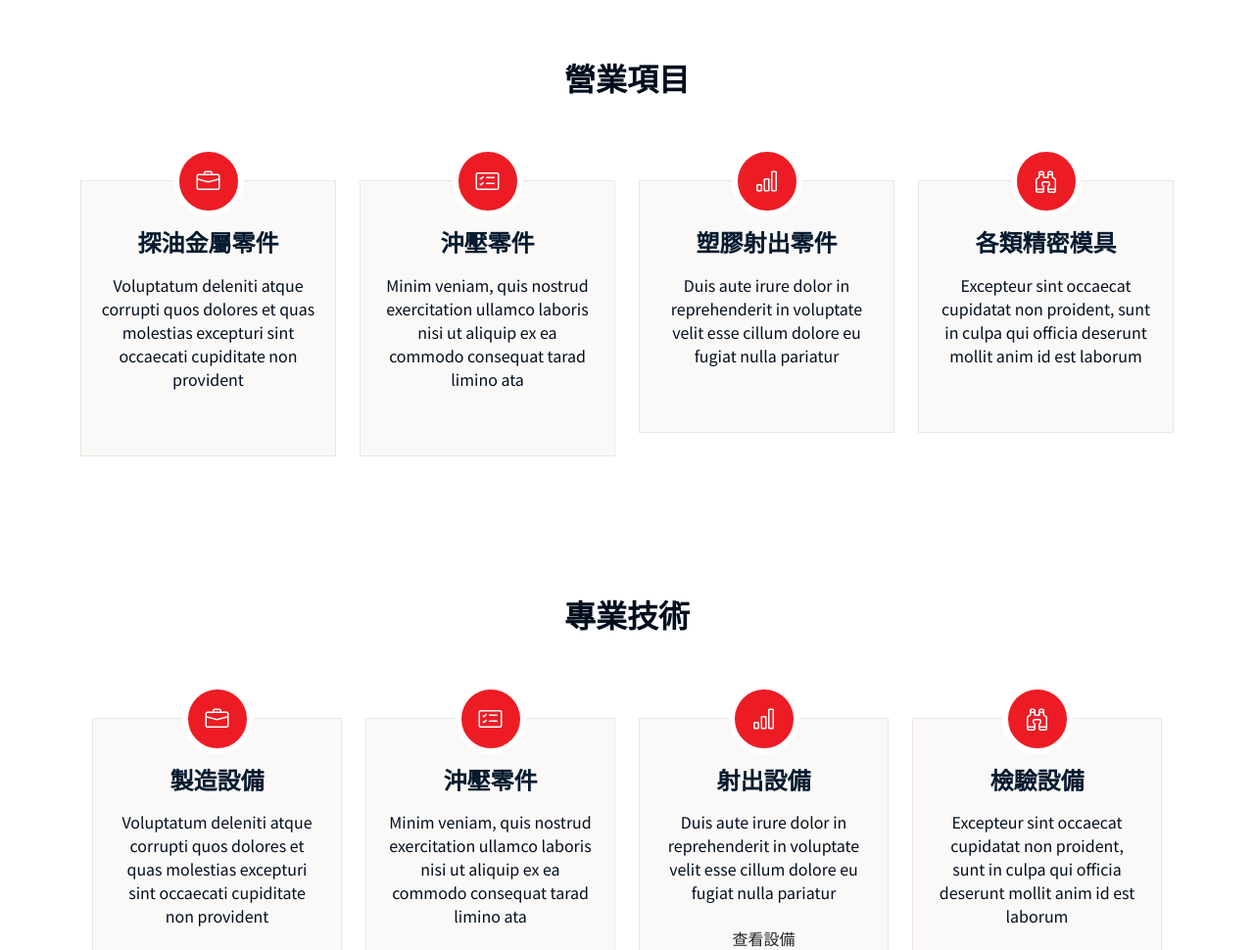
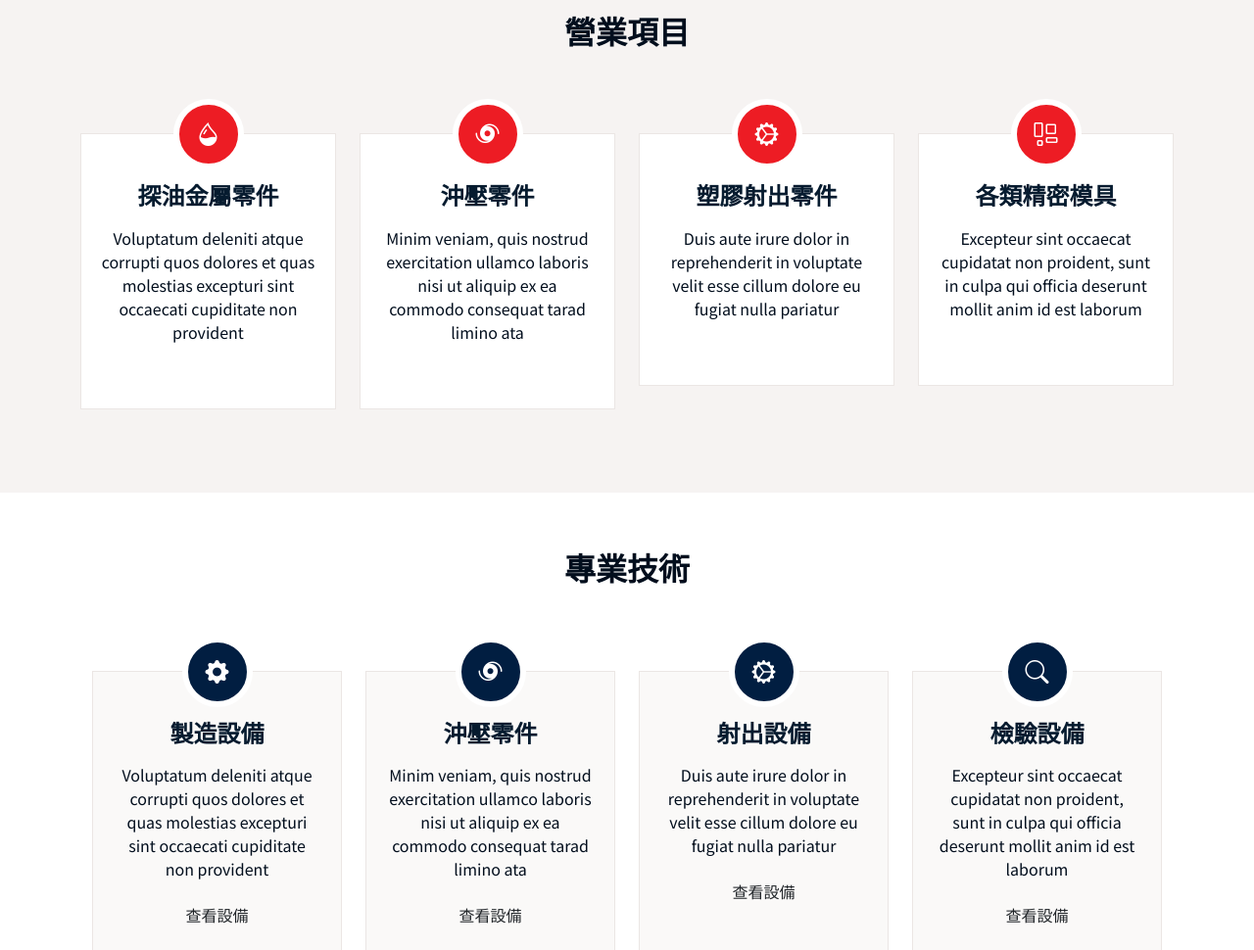
Before and after one commit to jasonwang-tw/Majestic, a plain HTML site: page index.html in a window 1280 px wide. Shown: the part 1180-2150 px from the top of the page at 98% size. Drawn offline with Linux system fonts and the light colour scheme; a web font is replaced by a local one.

Commit message:
調整icon&顏色 增加區隔

```diff
--- a/assets/css/style.css
+++ b/assets/css/style.css
@@ -675,6 +675,18 @@ section {
   font-size: 16px;
 }
 
+.portfolio .services .icon {
+  background: #011e41;
+}
+
+.portfolio .services .icon-box:hover .icon {
+  border: 2px solid #011e41;
+}
+.portfolio .services .icon-box:hover .icon i,
+.portfolio .services .icon-box:hover .title a {
+  color: #011e41;
+}
+
 /*--------------------------------------------------------------
 # Portfolio
 --------------------------------------------------------------*/
@@ -699,12 +711,12 @@ section {
 .portfolio #portfolio-flters li:hover,
 .portfolio #portfolio-flters li.filter-active {
   color: #fff;
-  background: #ed1c24;
+  background: #011e41;
 }
 #portfolio-flters .btn:hover,
 #portfolio-flters .btn.filter-active {
-  color: #ed1c24;
-  border-bottom: 1px solid #ed1c24;
+  color: #011e41;
+  border-bottom: 2px solid #011e41;
   border-radius: 0px !important;
 }
 .portfolio #portfolio-flters li:last-child {
--- a/index.html
+++ b/index.html
@@ -158,38 +158,38 @@
     </section><!-- End Cta Section -->
 
     <!-- ======= Services Section ======= -->
-    <section id="services" class="services mt-5">
+    <section id="services" class="services section-bg">
 
       <div class="container">
         <h2 class="text-center mb-5"><strong>營業項目</strong></h2>
         <div class="row justify-content-center">
           <div class="col-lg-3 col-md-6">
-            <div class="icon-box" data-aos="fade-up">
-              <div class="icon"><i class="bi bi-briefcase"></i></div>
+            <div class="icon-box bg-white" data-aos="fade-up">
+              <div class="icon"><i class="bi bi-droplet-half"></i></div>
               <h4 class="title"><a href="">探油金屬零件</a></h4>
               <p class="description">Voluptatum deleniti atque corrupti quos dolores et quas molestias excepturi sint
                 occaecati cupiditate non provident</p>
             </div>
           </div>
           <div class="col-lg-3 col-md-6">
-            <div class="icon-box" data-aos="fade-up" data-aos-delay="100">
-              <div class="icon"><i class="bi bi-card-checklist"></i></div>
+            <div class="icon-box bg-white" data-aos="fade-up" data-aos-delay="100">
+              <div class="icon"><i class="bi bi-hurricane"></i></div>
               <h4 class="title"><a href="">沖壓零件</a></h4>
               <p class="description">Minim veniam, quis nostrud exercitation ullamco laboris nisi ut aliquip ex ea
                 commodo consequat tarad limino ata</p>
             </div>
           </div>
           <div class="col-lg-3 col-md-6">
-            <div class="icon-box" data-aos="fade-up" data-aos-delay="200">
-              <div class="icon"><i class="bi bi-bar-chart"></i></div>
+            <div class="icon-box bg-white" data-aos="fade-up" data-aos-delay="200">
+              <div class="icon"><i class="bi bi-gear-wide-connected"></i></div>
               <h4 class="title"><a href="">塑膠射出零件</a></h4>
               <p class="description">Duis aute irure dolor in reprehenderit in voluptate velit esse cillum dolore eu
                 fugiat nulla pariatur</p>
             </div>
           </div>
           <div class="col-lg-3 col-md-6">
-            <div class="icon-box" data-aos="fade-up" data-aos-delay="200">
-              <div class="icon"><i class="bi bi-binoculars"></i></div>
+            <div class="icon-box bg-white" data-aos="fade-up" data-aos-delay="200">
+              <div class="icon"><i class="bi bi-layout-wtf"></i></div>
               <h4 class="title"><a href="">各類精密模具</a></h4>
               <p class="description">Excepteur sint occaecat cupidatat non proident, sunt in culpa qui officia deserunt
                 mollit anim id est laborum</p>
@@ -206,7 +206,8 @@
         </div>
 
       </div>
-    </section><!-- End Services Section -->
+    </section>
+    <!-- End Services Section -->
 
     <!-- ======= Portfolio Section ======= -->
     <section id="portfolio" class="portfolio">
@@ -218,7 +219,7 @@
           <div id="portfolio-flters" class="row justify-content-center">
             <div class="col-lg-3 col-md-6">
               <div class="icon-box" data-aos="fade-up">
-                <div class="icon"><i class="bi bi-briefcase"></i></div>
+                <div class="icon"><i class="bi bi-gear-fill"></i></div>
                 <h4 class="title"><a href="">製造設備</a></h4>
                 <p class="description">Voluptatum deleniti atque corrupti quos dolores et quas molestias excepturi sint
                   occaecati cupiditate non provident</p>
@@ -227,7 +228,7 @@
             </div>
             <div class="col-lg-3 col-md-6">
               <div class="icon-box" data-aos="fade-up" data-aos-delay="100">
-                <div class="icon"><i class="bi bi-card-checklist"></i></div>
+                <div class="icon"><i class="bi bi-hurricane"></i></div>
                 <h4 class="title"><a href="">沖壓零件</a></h4>
                 <p class="description">Minim veniam, quis nostrud exercitation ullamco laboris nisi ut aliquip ex ea
                   commodo consequat tarad limino ata</p>
@@ -236,7 +237,7 @@
             </div>
             <div class="col-lg-3 col-md-6">
               <div class="icon-box" data-aos="fade-up" data-aos-delay="200">
-                <div class="icon"><i class="bi bi-bar-chart"></i></div>
+                <div class="icon"><i class="bi bi-gear-wide-connected"></i></div>
                 <h4 class="title"><a href="">射出設備</a></h4>
                 <p class="description">Duis aute irure dolor in reprehenderit in voluptate velit esse cillum dolore eu
                   fugiat nulla pariatur</p>
@@ -245,7 +246,7 @@
             </div>
             <div class="col-lg-3 col-md-6">
               <div class="icon-box" data-aos="fade-up" data-aos-delay="200">
-                <div class="icon"><i class="bi bi-binoculars"></i></div>
+                <div class="icon"><i class="bi bi-search"></i></div>
                 <h4 class="title"><a href="">檢驗設備</a></h4>
                 <p class="description">Excepteur sint occaecat cupidatat non proident, sunt in culpa qui officia
                   deserunt mollit anim id est laborum</p>
```
Also changed, not shown: portfolio.html (+4 -4 lines), services.html (+8 -9 lines).
